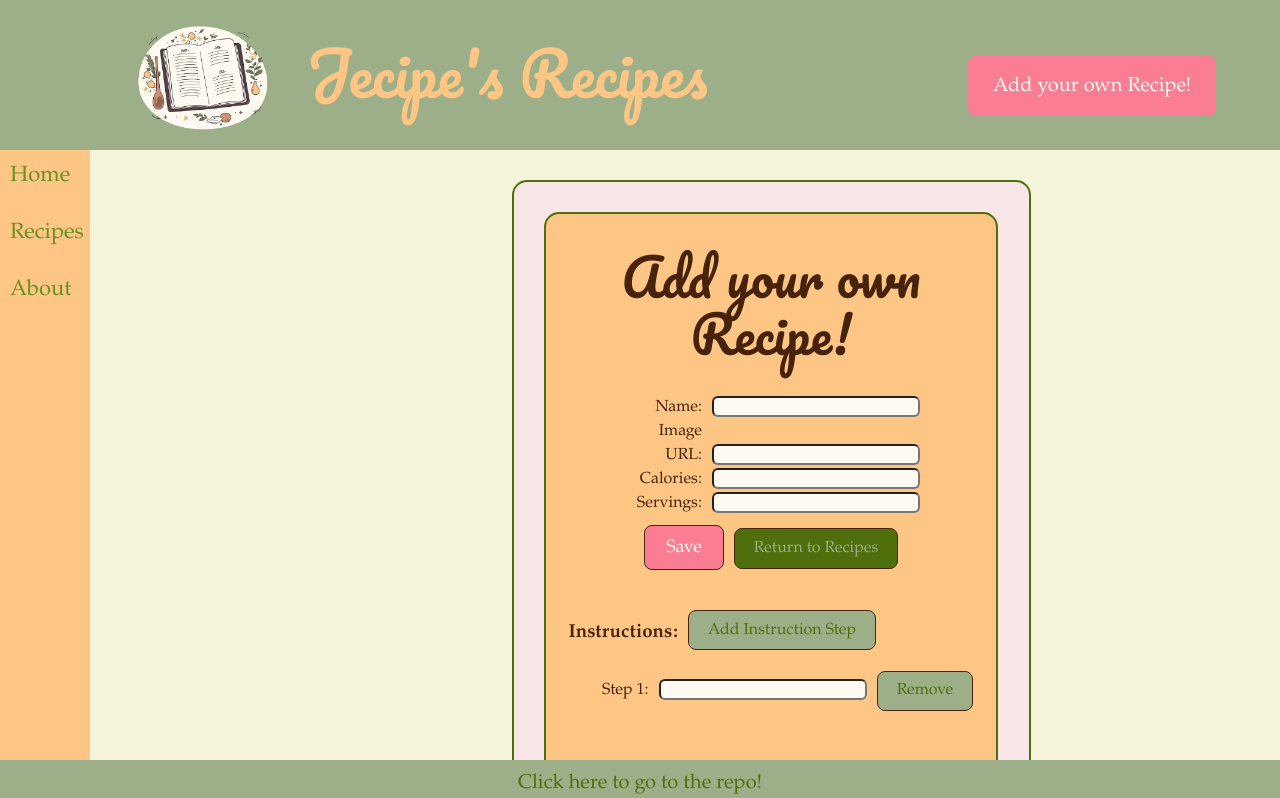
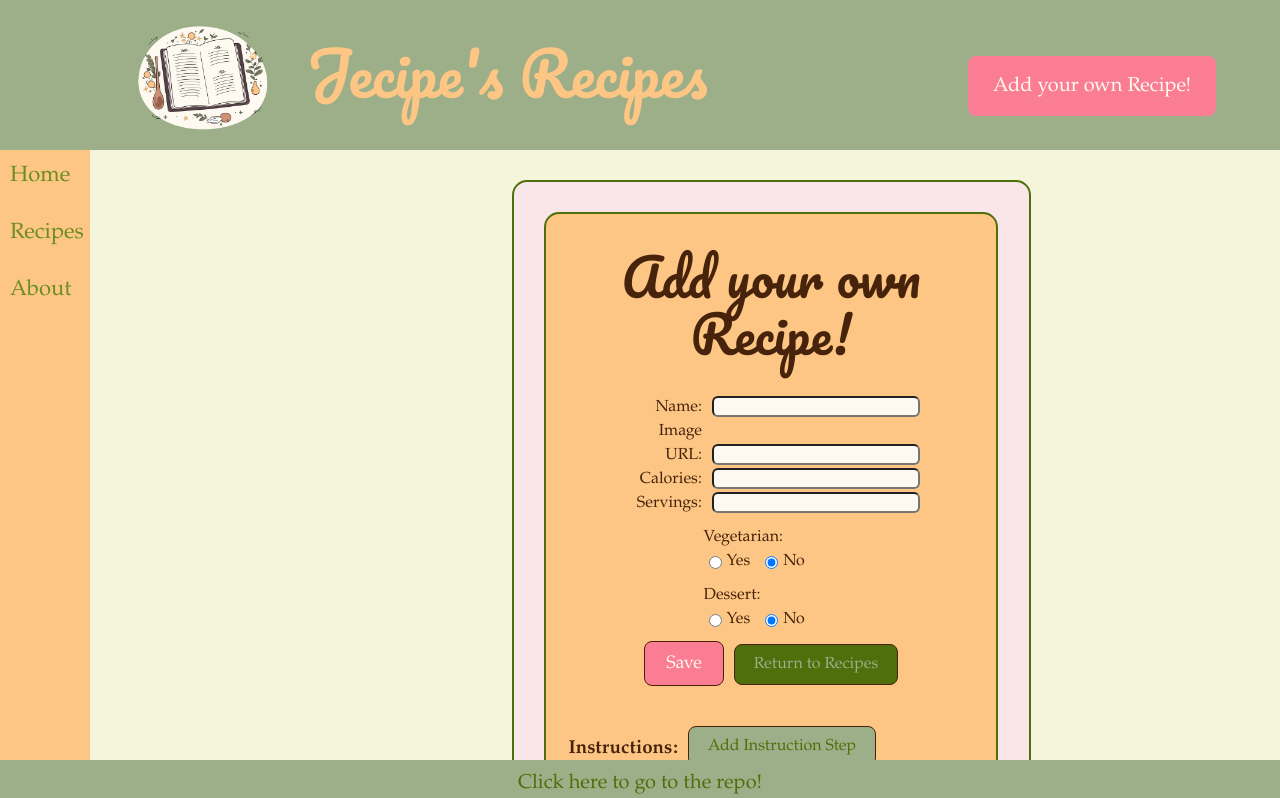
Before and after one commit to l-fenster/Jecipes-Recipes-Mini-React-Project, a React (Vite) app in the folder mini-project-react/: page /new in a window 1280 px wide. Shown: the top 798 px of the page. Built offline with nearby package versions, Linux system fonts and the light colour scheme.

Commit message:
Aug7 10:09PM edits

```diff
--- a/mini-project-react/src/App.css
+++ b/mini-project-react/src/App.css
@@ -403,7 +403,7 @@ body {
 
 .edit {
   width: 450px;
-  height: 950px;
+  height: 1050px;
   background-color: #f9e6e9;
   border-radius: 15px;
   border: 2px solid #4e6f0b;
@@ -413,7 +413,7 @@ body {
 
 .edit-add {
   width: 515px;
-  height: 850px;
+  height: 1000px;
   background-color: #f9e6e9;
   border-radius: 15px;
   border: 2px solid #4e6f0b;
@@ -424,7 +424,7 @@ body {
 
 .edit-box {
   width: 400px;
-  height: 890px;
+  height: 990px;
   margin: 30px;
   background-color: #fdc685;
   border-radius: 15px;
@@ -434,7 +434,7 @@ body {
 
 .edit-box-add {
   width: 450px;
-  height: 780px;
+  height: 930px;
   margin: 30px;
   background-color: #fdc685;
   border-radius: 15px;
@@ -542,3 +542,26 @@ body {
   border: 1px solid #46230a;
   margin: 5px 0 5px 10px;
 }
+
+.radio {
+  display: flex;
+  flex-direction: column;
+  align-items: flex-start;
+  margin-bottom: 10px;
+  margin-left: 35%;
+}
+
+.radio-group {
+  display: flex;
+  align-items: center;
+}
+
+.radio-group label {
+  margin-right: 10px;
+  display: flex;
+  align-items: center;
+}
+
+.radio-group input {
+  margin-right: 5px;
+}
--- a/mini-project-react/src/pages/AddRecipe.jsx
+++ b/mini-project-react/src/pages/AddRecipe.jsx
@@ -12,6 +12,9 @@ export default function AddRecipe({ createRecipe }) {
   const [calories, setCalories] = useState("");
   const [servings, setServings] = useState("");
   const [instructions, setInstructions] = useState({ step1: "" });
+  const [vegetarian, setVegetarian] = useState(false);
+  const [dessert, setDessert] = useState(false);
+
   const handleNameChange = (e) => {
     setName(e.target.value);
   };
@@ -53,6 +56,8 @@ export default function AddRecipe({ createRecipe }) {
       image,
       calories,
       servings,
+      vegetarian,
+      dessert,
       instructions,
     };
     createRecipe(newRecipe);
@@ -60,6 +65,8 @@ export default function AddRecipe({ createRecipe }) {
     setImg("");
     setCalories("");
     setServings("");
+    setVegetarian(false);
+    setDessert(false);
     setInstructions({ step1: "" });
     handleNavigate();
   };
@@ -105,6 +112,57 @@ export default function AddRecipe({ createRecipe }) {
                 onChange={handleServingsChange}
               />
             </div>
+            <div className="radio">
+              <label>Vegetarian:</label>
+              <div className="radio-group">
+                <label>
+                  <input
+                    type="radio"
+                    name="vegetarian"
+                    value="true"
+                    checked={vegetarian === true}
+                    onChange={() => setVegetarian(true)}
+                  />
+                  Yes
+                </label>
+                <label>
+                  <input
+                    type="radio"
+                    name="vegetarian"
+                    value="false"
+                    checked={vegetarian === false}
+                    onChange={() => setVegetarian(false)}
+                  />
+                  No
+                </label>
+              </div>
+            </div>
+            <div className="radio">
+              <label>Dessert:</label>
+              <div className="radio-group">
+                <label>
+                  <input
+                    type="radio"
+                    name="dessert"
+                    value="true"
+                    checked={dessert === true}
+                    onChange={() => setDessert(true)}
+                  />
+                  Yes
+                </label>
+                <label>
+                  <input
+                    type="radio"
+                    name="dessert"
+                    value="false"
+                    checked={dessert === false}
+                    onChange={() => setDessert(false)}
+                  />
+                  No
+                </label>
+              </div>
+            </div>
+
             <div className="input-wrapper-add">
               {/* {Object.keys(instructions).length < 6 && (
             <button type="button" onClick={handleAddInstruction}>
--- a/mini-project-react/src/pages/EditRecipe.jsx
+++ b/mini-project-react/src/pages/EditRecipe.jsx
@@ -15,6 +15,9 @@ export default function EditRecipe({ recipes, editRecipe }) {
   const [instructions, setInstructions] = useState(
     Object.values(foundRecipe.instructions)
   );
+  const [vegetarian, setVegetarian] = useState(foundRecipe.vegetarian || false);
+  const [dessert, setDessert] = useState(foundRecipe.dessert || false);
+
   const handleNameChange = (e) => {
     setName(e.target.value);
   };
@@ -57,6 +60,8 @@ export default function EditRecipe({ recipes, editRecipe }) {
       image: img ? img : defaultFoodImage,
       calories,
       servings,
+      vegetarian,
+      dessert,
       instructions: instructions.reduce(
         (accumulator, currentValue, instructionIndex) => {
           accumulator[`step${instructionIndex + 1}`] = currentValue;
@@ -106,6 +111,57 @@ export default function EditRecipe({ recipes, editRecipe }) {
                 onChange={handleServingsChange}
               />
             </div>
+            <div className="radio">
+              <label>Vegetarian:</label>
+              <div className="radio-group">
+                <label>
+                  <input
+                    type="radio"
+                    name="vegetarian"
+                    value="true"
+                    checked={vegetarian === true}
+                    onChange={() => setVegetarian(true)}
+                  />
+                  Yes
+                </label>
+                <label>
+                  <input
+                    type="radio"
+                    name="vegetarian"
+                    value="false"
+                    checked={vegetarian === false}
+                    onChange={() => setVegetarian(false)}
+                  />
+                  No
+                </label>
+              </div>
+            </div>
+            <div className="radio">
+              <label>Dessert:</label>
+              <div className="radio-group">
+                <label>
+                  <input
+                    type="radio"
+                    name="dessert"
+                    value="true"
+                    checked={dessert === true}
+                    onChange={() => setDessert(true)}
+                  />
+                  Yes
+                </label>
+                <label>
+                  <input
+                    type="radio"
+                    name="dessert"
+                    value="false"
+                    checked={dessert === false}
+                    onChange={() => setDessert(false)}
+                  />
+                  No
+                </label>
+              </div>
+            </div>
+
             {/* {instructions.length < 6 && (
               <button type="button" onClick={handleAddInstruction}>
                 Add Instruction Step
```
